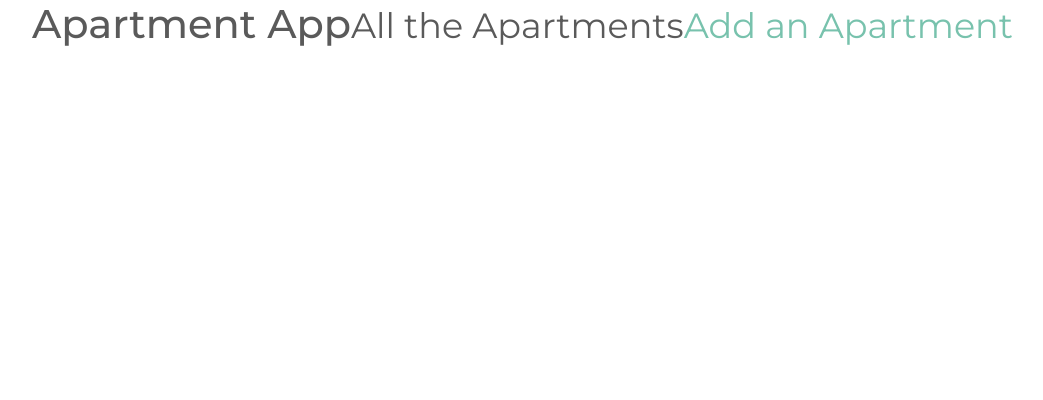
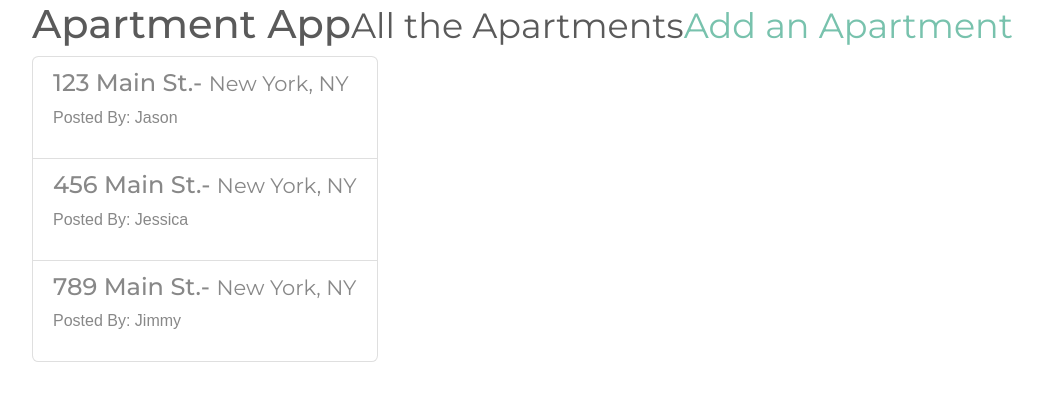
Before and after one commit to alexaboone/Apartment, a React (Create React App) app in the folder apartment_frontend/: page /apartments in a window 1280 px wide. Shown: the top 400 px of the page, without its empty margins (38-1081 px from the left). Built offline with nearby package versions, Linux system fonts and the light colour scheme.

Commit message:
Added Apt Component

```diff
--- a/apartment_frontend/src/App.js
+++ b/apartment_frontend/src/App.js
@@ -1,5 +1,6 @@
 import React, { Component } from 'react';
 import {BrowserRouter as Router, Link, Route} from 'react-router-dom'
+import Apartments from './pages/Apartments'
 import {
   Grid,
   PageHeader,
@@ -8,6 +9,50 @@ import {
 } from 'react-bootstrap'
 
 class App extends Component {
+  constructor(props){
+    super(props)
+    this.state = {
+      apartments: [
+        {
+          id: 1,
+          address1: '123 Main St.',
+          address2: 'Apt A',
+          city: 'New York',
+          zipcode: 12345,
+          state: 'NY',
+          country: 'USA',
+          name: 'Jason',
+          phone: '123-456-7890',
+          contact_hours: 'M-W-F 8am-4pm, Tu-Th 10am-7pm, Saturday 10am-2pm'
+        },
+        {
+          id: 2,
+          address1: '456 Main St.',
+          address2: 'Apt B',
+          city: 'New York',
+          zipcode: 12345,
+          state: 'NY',
+          country: 'USA',
+          name: 'Jessica',
+          phone: '123-456-7890',
+          contact_hours: 'M-W-F 8am-4pm, Tu-Th 10am-7pm, Saturday 10am-2pm'
+        },
+        {
+          id: 3,
+          address1: '789 Main St.',
+          address2: 'Apt C',
+          city: 'New York',
+          zipcode: 12345,
+          state: 'NY',
+          country: 'USA',
+          name: 'Jimmy',
+          phone: '123-456-7890',
+          contact_hours: 'M-W-F 8am-4pm, Tu-Th 10am-7pm, Saturday 10am-2pm'
+        }
+      ]
+    }
+  }
+
   render() {
     return (
       <Router>
@@ -45,6 +90,7 @@ class App extends Component {
                   </Col>
                 </Row>
               </PageHeader>
+              <Apartments apartments={this.state.apartments} />
             </Grid>
           )} />
         </div>
--- /dev/null
+++ b/apartment_frontend/src/pages/Apartments.js
@@ -0,0 +1,38 @@
+import React, { Component } from 'react';
+import {
+  Col,
+  ListGroup,
+  ListGroupItem,
+  Row
+} from 'react-bootstrap'
+
+class Apartments extends Component {
+  render() {
+    return(
+      <Row>
+        <Col xs={12}>
+          <ListGroup>
+            {this.props.apartments.map((apartment, index) =>{
+              return (
+                <ListGroupItem
+                  key={index}
+                  header={
+                    <h4>
+                      <span className='apartment-address'>
+                        {apartment.address1}
+                      </span>
+                      - <small className='apartment-city-state'>{apartment.city}, {apartment.state}</small>
+                    </h4>
+                  }>
+                  <span className='apartment-name'>Posted By: {apartment.name}</span>
+                </ListGroupItem>
+              )
+            })}
+          </ListGroup>
+        </Col>
+      </Row>
+    );
+  }
+}
+
+export default Apartments
```
Also changed, not shown: 1 other file (tests, documents, lock files or other folders).
